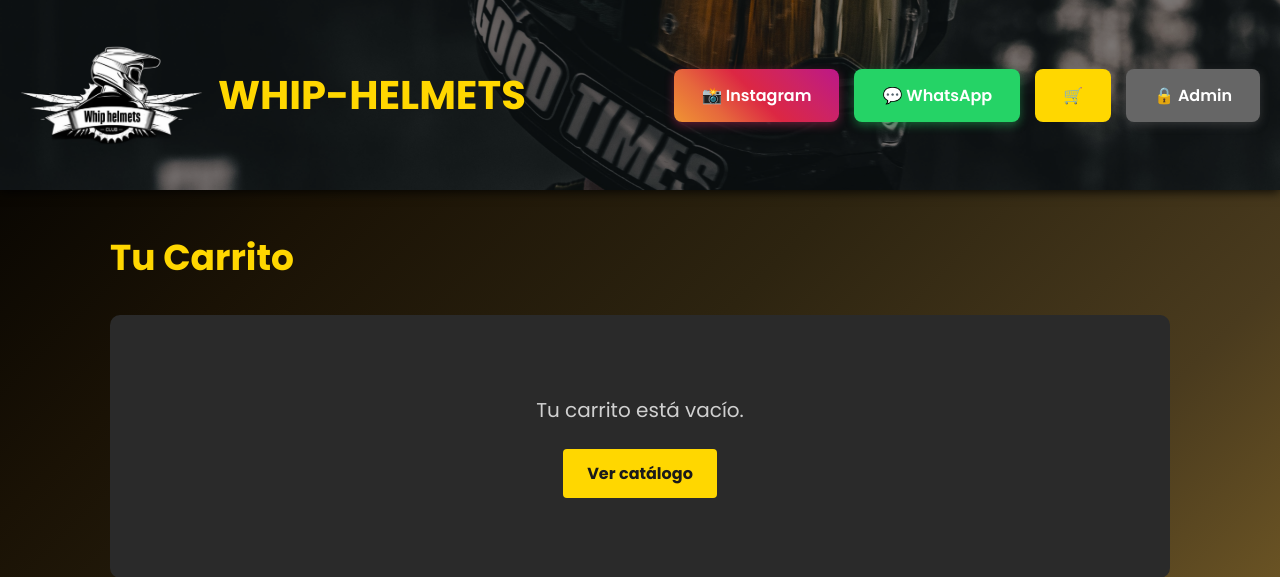
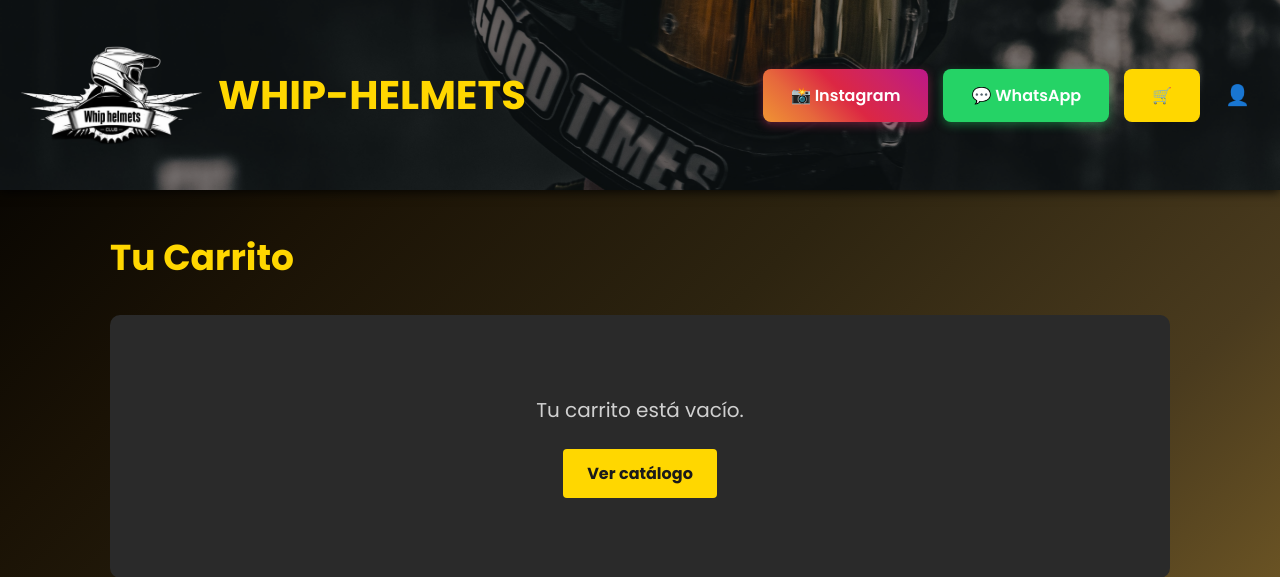
Before and after one commit to Abalito04/Catalogo-Whip-Helmet, a Flask app: page /carrito in a window 1280 px wide. Shown: the top 577 px of the page. Run offline with Flask 3, Linux system fonts and the light colour scheme; parts of the project's set-up code (start-up, migrations or seed data) failed here and were passed over; some libraries are stand-ins or nearby versions.

Commit message:
panel admin discreto

```diff
--- a/static/css/style.css
+++ b/static/css/style.css
@@ -2315,3 +2315,39 @@ footer a {
     color: #666;
     margin-bottom: 4px;
 }
+
+.user-menu {
+    position: relative;
+}
+
+.user-toggle {
+    background: none;
+    border: none;
+    color: white;
+    font-size: 20px;
+    cursor: pointer;
+    padding: 10px;
+}
+
+.user-dropdown {
+    display: none;
+    position: absolute;
+    right: 0;
+    background: #2a2a2a;
+    border-radius: 8px;
+    box-shadow: 0 4px 12px rgba(0,0,0,0.5);
+    min-width: 140px;
+    z-index: 1000;
+}
+
+.user-dropdown a {
+    display: block;
+    padding: 12px 16px;
+    color: #d0d0d0;
+    text-decoration: none;
+}
+
+.user-dropdown a:hover {
+    background: #ffd700;
+    color: #000;
+}
--- a/templates/base.html
+++ b/templates/base.html
@@ -40,9 +40,13 @@
                 ⚙️ Admin
             </a>
             {% else %}
-            <a href="{{ url_for('login') }}" class="admin-btn">
-                🔒 Admin
-            </a>
+            <!-- Dropdown sutil en navbar -->
+    <div class="user-menu">
+        <button class="user-toggle">👤</button>
+        <div class="user-dropdown">
+            <a href="{{ url_for('login') }}">🔧 Panel Admin</a>
+        </div>
+    </div>
             {% endif %}
         </div>
     </div>
```
